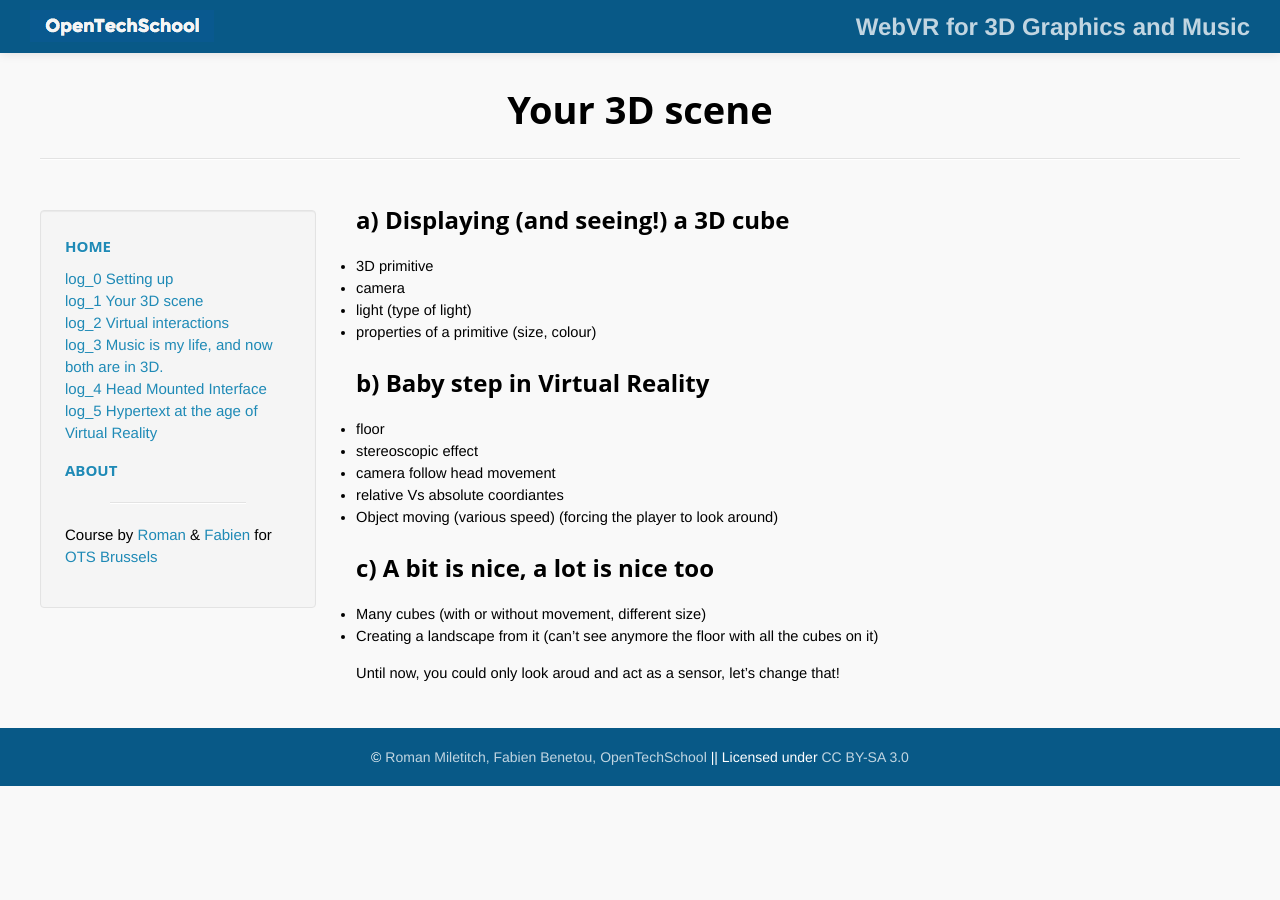
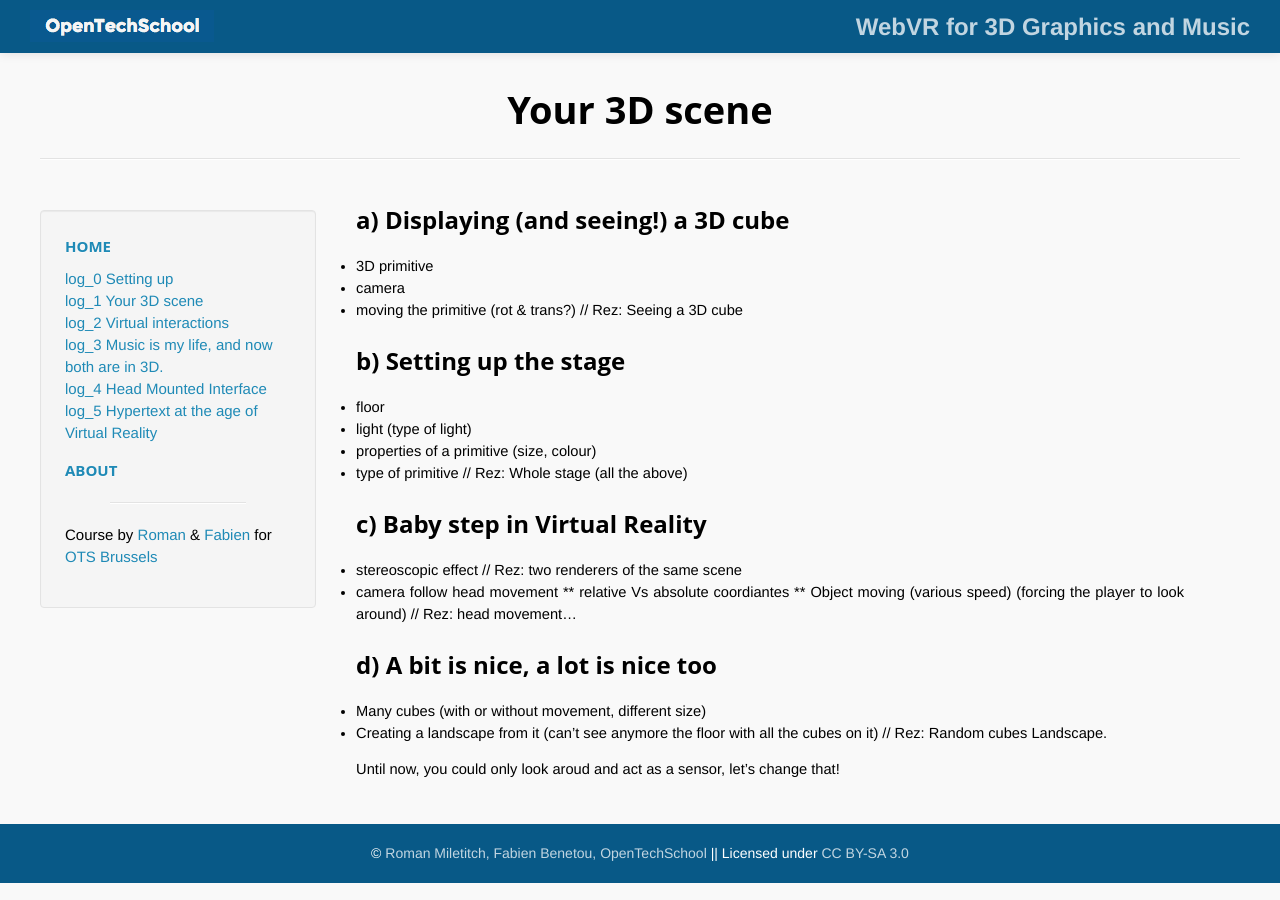
Before and after one commit to OpenTechSchool-Brussels/webVR-for-3D-graphics-and-music, a Jekyll site: the page built from your-3D-scene.markdown, in a window 1280 px wide. Built offline with Jekyll 4.4.1, drawn with Linux system fonts in a browser that asks for light colours; Markdown is read by kramdown in place of the engine named in the settings.

Commit message:
Update your-3D-scene.markdown

```diff
--- a/your-3D-scene.markdown
+++ b/your-3D-scene.markdown
@@ -9,18 +9,27 @@ num: 1
 ## a) Displaying (and seeing!) a 3D cube
 * 3D primitive
 * camera
+* moving the primitive (rot & trans?)
+// Rez: Seeing a 3D cube
+
+## b) Setting up the stage
+* floor
 * light (type of light)
 * properties of a primitive (size, colour)
+* type of primitive
+// Rez: Whole stage (all the above)
 
-## b) Baby step in Virtual Reality
-* floor
+## c) Baby step in Virtual Reality
 * stereoscopic effect
+// Rez: two renderers of the same scene
 * camera follow head movement
-* relative Vs absolute coordiantes
-* Object moving (various speed) (forcing the player to look around)
+** relative Vs absolute coordiantes
+** Object moving (various speed) (forcing the player to look around)
+// Rez: head movement...
 
-## c) A bit is nice, a lot is nice too
+## d) A bit is nice, a lot is nice too
 * Many cubes (with or without movement, different size)
 * Creating a landscape from it (can't see anymore the floor with all the cubes on it)
+// Rez: Random cubes Landscape.
 
 Until now, you could only look aroud and act as a sensor, let's change that!
```
